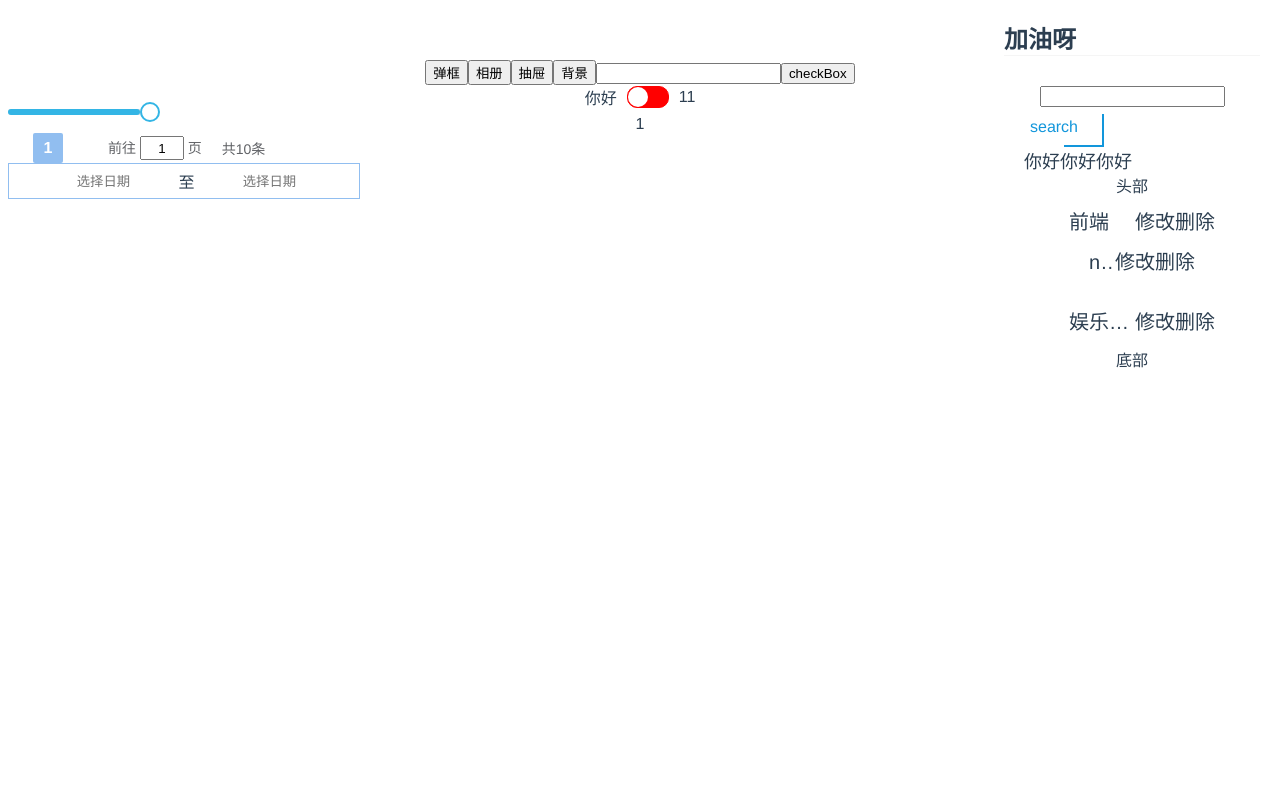
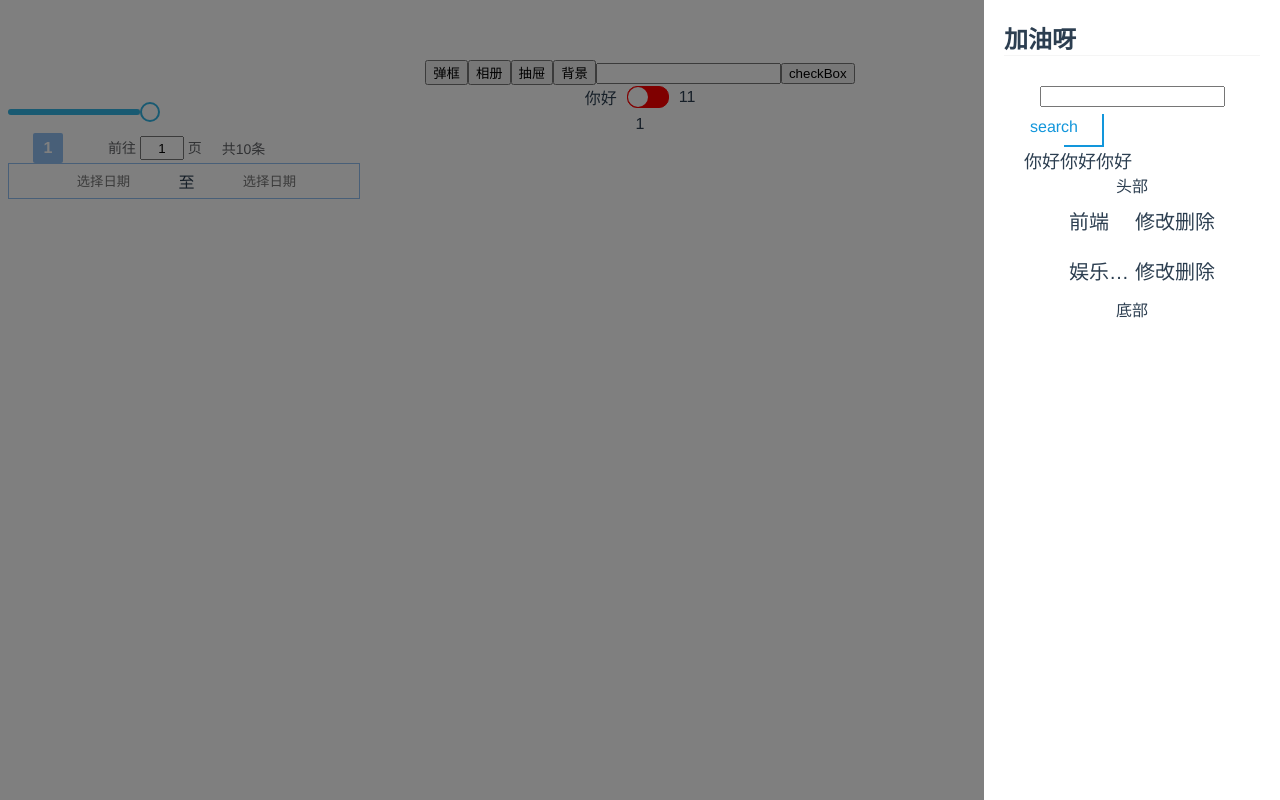
Before and after one commit to hexiang-code/UI, a Vue app: page / in a window 1280 px wide. Built offline with nearby package versions, Linux system fonts and the light colour scheme; a web font is replaced by a local one.

Commit message:
修改树组件子叶展开错误

```diff
--- a/examples/App.vue
+++ b/examples/App.vue
@@ -13,7 +13,7 @@
         </window-utils-item>
       </template>
     </windowUtils>
-    <drawer :isShow.sync="testDrawer" :isModal="false">
+    <drawer :isShow.sync="testDrawer" :isModal="true">
       <input v-model="filterValue" @blur="blur"/>
       <div class="bookmarks-header__search" @dblclick ="deleteBtn">
         search
--- a/package.json
+++ b/package.json
@@ -1,6 +1,6 @@
 {
   "name": "codehe-ui",
-  "version": "1.2.27",
+  "version": "1.2.29",
   "private": false,
   "main": "lib/codeheUi.umd.min.js",
   "scripts": {
--- a/packages/tree.vue
+++ b/packages/tree.vue
@@ -113,7 +113,7 @@
                 }
               </div>
             </div>
-            <div class="tree-main__child-list">
+            <div class="tree-main__child-list" style={ isExpandAll ? '' : 'display: none' }>
               { this.createTree(h, parentData[children]) }
             </div>
           </div>
@@ -132,14 +132,18 @@
           iconClassList.remove('tree-main__icon_close')
           iconClassList.add('tree-main__icon_open')
         }
-        let fragment = this.createFragment(false, $event.currentTarget.parentNode.nextElementSibling)
-        let nodes = [...fragment.children]
-        nodes.forEach(item => {
-          let isExpand = item.getAttribute('style') == 'display: none;'
-          if (!isExpand) item.setAttribute('style', 'display: none;')
-          else item.removeAttribute('style')
-        })
-        $event.currentTarget.parentNode.nextElementSibling.appendChild(fragment)
+        let childListNode = $event.currentTarget.parentNode.nextElementSibling
+        let isExpand = childListNode.getAttribute('style') == 'display: none;'
+        if (!isExpand) childListNode.setAttribute('style', 'display: none;')
+        else childListNode.removeAttribute('style')
+        // let fragment = this.createFragment(false, $event.currentTarget.parentNode.nextElementSibling)
+        // let nodes = [...fragment.children]
+        // nodes.forEach(item => {
+        //   let isExpand = item.getAttribute('style') == 'display: none;'
+        //   if (!isExpand) item.setAttribute('style', 'display: none;')
+        //   else item.removeAttribute('style')
+        // })
+        // $event.currentTarget.parentNode.nextElementSibling.appendChild(fragment)
       },
 
       // 创建文档碎片
@@ -169,7 +173,7 @@
       createChildNode (h, childData, isExpandAll) {
         let { label } = this.renderKey
         return (
-          <div class='tree-main__children-label' style={ isExpandAll ? '' : 'display: none' }>
+          <div class='tree-main__children-label'>
             <transition name="checkbox">
               {
                 this.isShowCheckBox ?
```
